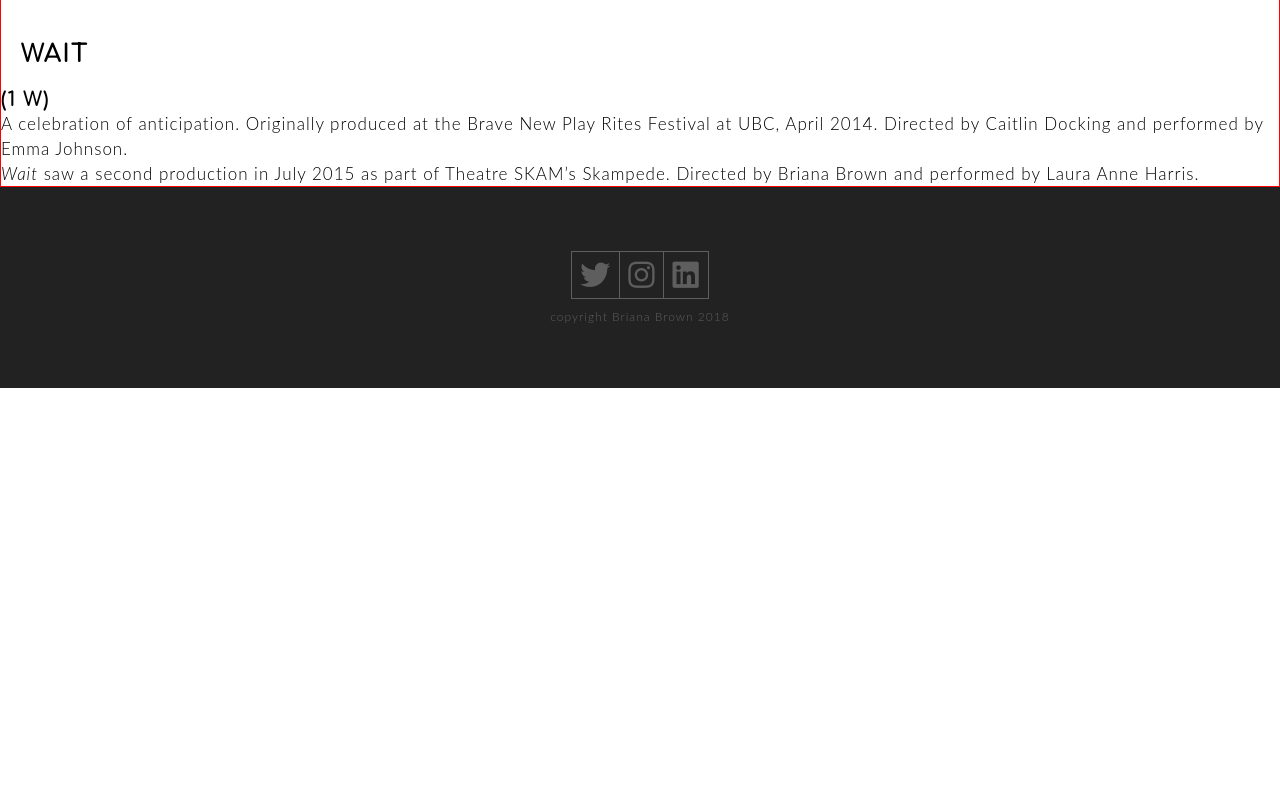
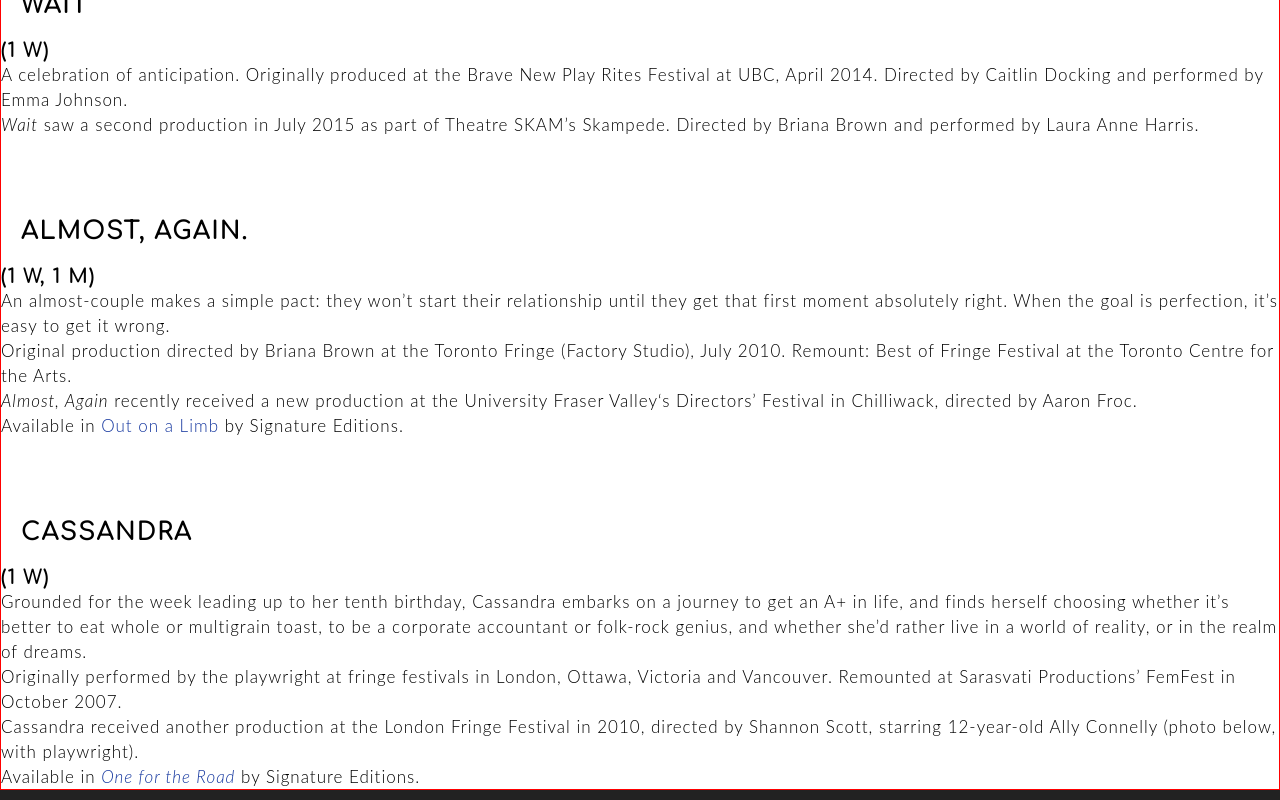
Before and after one commit to erinannette/Bri-Brown-Portfolio, a website: page writing.html in a window 1280 px wide. Shown: the part 980-1780 px from the top of the page. Before the commit the page ends 1368 px from the top, so only its background shows below. Drawn offline with nearby package versions, Linux system fonts and the light colour scheme.

Commit message:
Stage entries added

```diff
--- a/writing.html
+++ b/writing.html
@@ -54,7 +54,8 @@
 
             </section>
             <section class="section--container">
-                <h3>Writing Portfolio</h3>
+                <h1>Writing Portfolio</h1>
+                <h2>Stage</h2>
                 <div class="carouselbox">
                     <div class="buttons">
                         <button class="prev">
@@ -83,7 +84,7 @@
                     </ul>
                 </div>
                 <div>
-                    <div>
+                    <div class="carousel-1">
                         <h3>The Concessions</h3>
                         <h4>(3 w, 2 m)</h4>
                         <p>
@@ -93,7 +94,7 @@
                             Originally produced by Touchstone Theatre in association with Playwrights Theatre Centre and the Firehall Arts Centre, June 2014, Vancouver. Directed by Katrina Dunn. It was nominated for 3 Jessie Richardson Awards, including Supporting Actress (Marilyn Norry), Lighting (Adrian Muir), and Outstanding New Play.
                         </p>
                     </div>
-                    <div>
+                    <div class="carousel-2">
                         <h3>Wait</h3>
                         <h4>(1 w)</h4>
                         <p>
@@ -103,6 +104,41 @@
                             <em>Wait</em> saw a second production in July 2015 as part of Theatre SKAM’s Skampede. Directed by Briana Brown and performed by Laura Anne Harris.
                         </p>
                     </div>
+                    <div class="carousel-3">
+                        <h3>Almost, Again.</h3>
+                        <h4>(1 w, 1 m)</h4>
+                        <p>
+                            An almost-couple makes a simple pact: they won’t start their relationship until they get that first moment
+                            absolutely right. When the goal is perfection, it’s easy to get it wrong.
+                        </p>
+                        <p>
+                            Original production directed by Briana Brown at the Toronto Fringe (Factory Studio), July 2010. Remount: Best
+                            of Fringe Festival at the Toronto Centre for the Arts.
+                        </p>
+                        <p>
+                            <em>Almost, Again</em> recently received a new production at the University Fraser Valley‘s Directors’ Festival in Chilliwack, directed by Aaron Froc.
+                        </p>
+                        <p>
+                            Available in <a href="http://www.signature-editions.com/index.php/books/single_title/out_on_a_limb" target="_blank">Out on a Limb</a> by Signature Editions.
+                        </p>
+                    </div>
+                    <div class="carousel-4">
+                        <h3>Cassandra</h3>
+                        <h4>(1 w)</h4>
+                        <p>
+                            Grounded for the week leading up to her tenth birthday, Cassandra embarks on a journey to get an A+ in life, and finds herself choosing whether it’s better to eat whole or multigrain toast, to be a corporate accountant or folk-rock genius, and whether she’d rather live in a world of reality, or in the realm of dreams.
+                        </p>
+                        <p>
+                            Originally performed by the playwright at fringe festivals in London, Ottawa, Victoria and Vancouver. Remounted at Sarasvati Productions’ FemFest in October 2007.
+                        </p>
+                        <p>
+                            Cassandra received another production at the London Fringe Festival in 2010, directed by Shannon Scott, starring 12-year-old Ally Connelly (photo below, with playwright).
+                        </p>
+                        <p>
+                            Available in <a href="http://www.signature-editions.com/index.php/books/single_title/one_for_the_road_new_plays_for_one_actor" target="_blank"><em>One for the Road</em></a> by Signature Editions.
+                        </p>
+                    </div>
+
                 </div>
             </section>
             <!-- -- FOOTER -- -->
@@ -139,9 +175,6 @@
                 $(this).toggleClass('open');
             });
         });
-
-
-
     </script>
 
 
```
